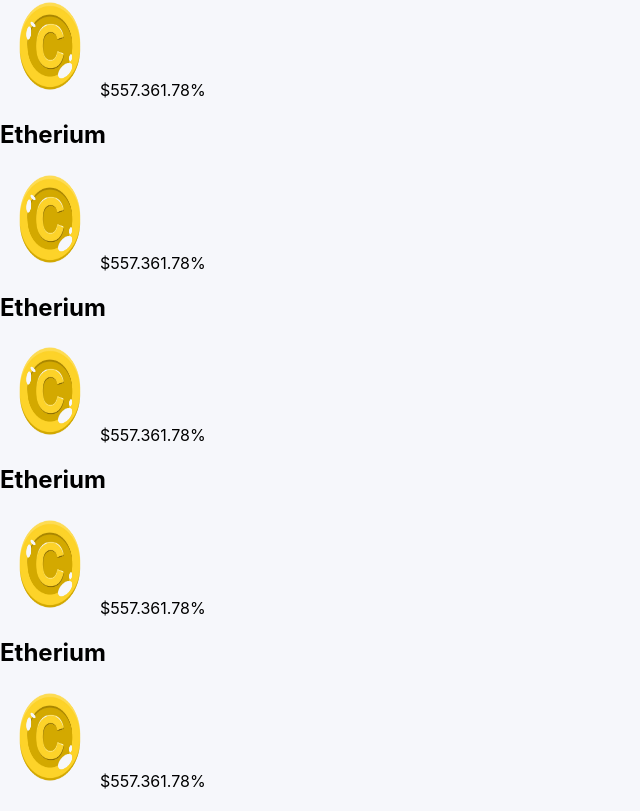
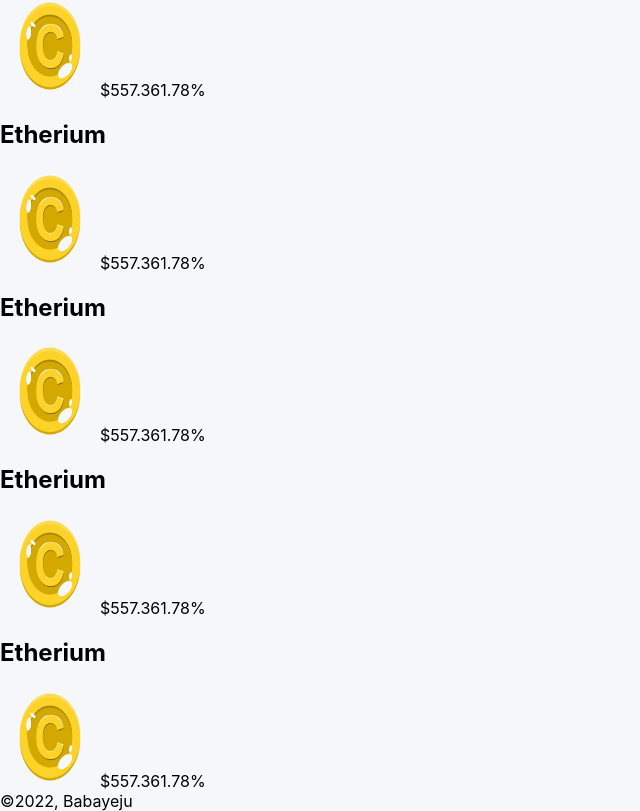
Before and after one commit to c-blaq/crypto-price-viewer, a React (Create React App) app: page / in a window 1280 px wide. Shown: the part 157-968 px from the top of the page, without its empty margins (0-640 px from the left). Built offline with nearby package versions, Linux system fonts and the light colour scheme.

Commit message:
Footer component: copyright

```diff
--- a/src/App.js
+++ b/src/App.js
@@ -1,12 +1,14 @@
 import Header from "./components/Header";
 import CoinCard from "./components/CoinCard";
 import "./App.css";
+import Footer from "./components/Footer";
 
 function App() {
   return (
-    <div className="max-w-[1440px] m-auto">
+    <div className="flex flex-col justify-between h-screen  max-w-[1440px] m-auto">
       <Header />
       <CoinCard />
+      <Footer />
     </div>
   );
 }
--- /dev/null
+++ b/src/components/Footer.jsx
@@ -0,0 +1,13 @@
+import React from "react";
+
+const Footer = () => {
+  return (
+    <footer className="mt-4 text-center p-4 text-gray-400">
+      <div>
+        <span dangerouslySetInnerHTML={{ __html: "&copy;2022, Babayeju" }} />
+      </div>
+    </footer>
+  );
+};
+
+export default Footer;
```
